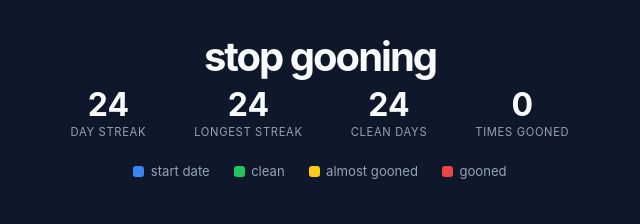
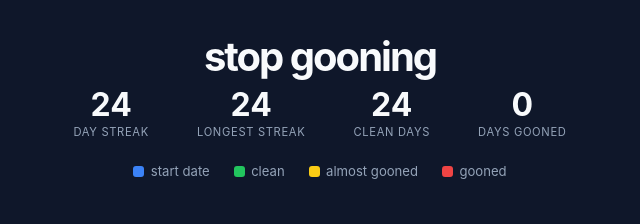
Before and after one commit to justanappearance/stop-gooning, a website: page index.html in a window 1280 px wide. Shown: the top 224 px of the page, 320-960 px from the left. Drawn offline with Linux system fonts and the light colour scheme; no server answers.

Commit message:
Rename times gooned stat to days gooned
Co-Authored-By: Claude Sonnet 4.6 <noreply@anthropic.com>

```diff
--- a/index.html
+++ b/index.html
@@ -25,7 +25,7 @@
         </div>
         <div class="stat">
           <span class="stat-number" id="total-folded">—</span>
-          <span class="stat-label">times gooned</span>
+          <span class="stat-label">days gooned</span>
         </div>
       </div>
       <div class="legend">
```
